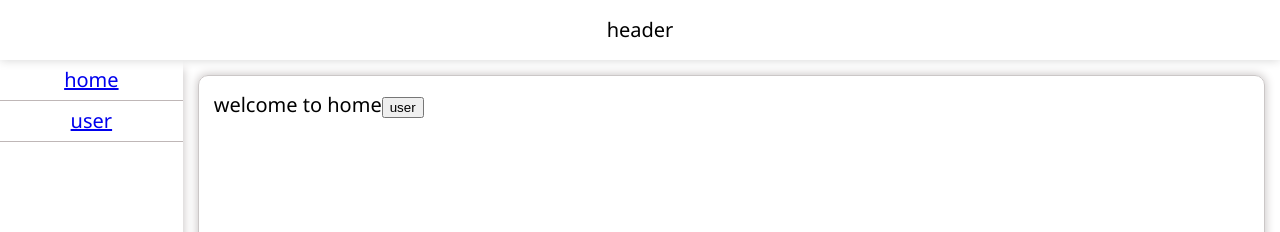
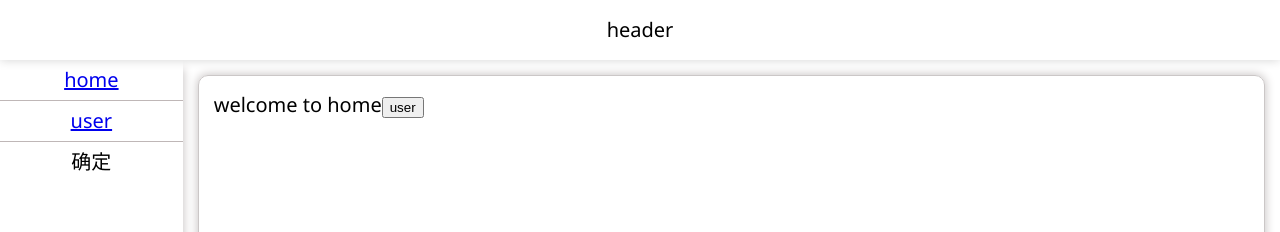
Before and after one commit to zhaopan-pan/webpack5-react17, a React app: page /#/index/home in a window 1280 px wide. Shown: the top 232 px of the page. Built offline with nearby package versions, Linux system fonts and the light colour scheme.

Commit message:
feat:添加是否是点击外部的hook

```diff
--- /dev/null
+++ b/src/hooks/useClickOutside/index.ts
@@ -0,0 +1,18 @@
+import { useState, useEffect } from 'react'
+
+export default function useClickOutside(ref: HTMLElement | any) {
+    const [outside, setOutside] = useState(false)
+    useEffect(() => {
+        const handleClickOutside = (e: Event) => {
+            const { current = null } = ref
+            if (current && !current.contains(e.target)) {
+                setOutside(true)
+            } else {
+                setOutside(false)
+            }
+        }
+        document.addEventListener('mousedown', e => handleClickOutside(e), false)
+        return () => document.removeEventListener('mousedown', e => handleClickOutside(e), false)
+    }, [])
+    return { outside }
+}
--- a/src/pages/layout/index.tsx
+++ b/src/pages/layout/index.tsx
@@ -1,8 +1,9 @@
-import React from 'react'
+import React, { useState, useEffect, useRef } from 'react'
 import { observer } from 'mobx-react'
 import { renderRoutes, RouteConfig } from 'react-router-config'
 import { Link } from 'react-router-dom'
 import styles from './style.css'
+import useClickOutside from '@/hooks/useClickOutside'
 
 interface IProps {
     route?: RouteConfig
@@ -15,6 +16,14 @@ interface IProps {
 
 const Layout: React.FC<any> = (props: IProps) => {
     const { route } = props
+    const [active, setActive] = useState(false)
+    const testRef = useRef(null)
+    const { outside } = useClickOutside(testRef)
+    useEffect(() => {
+        if (outside) {
+            setActive(!outside)
+        }
+    }, [outside])
     return (
         <div className={styles.container}>
             <div className={styles.header}>header</div>
@@ -26,6 +35,13 @@ const Layout: React.FC<any> = (props: IProps) => {
                     <div>
                         <Link to="/index/user">user</Link>
                     </div>
+                    <div
+                        style={{ border: active ? '1px solid' : 'none' }}
+                        onClick={() => setActive(true)}
+                        ref={testRef}
+                    >
+                        确定
+                    </div>
                 </div>
                 <div className={styles.contentBox}>{renderRoutes(route!.routes)}</div>
             </div>
```
